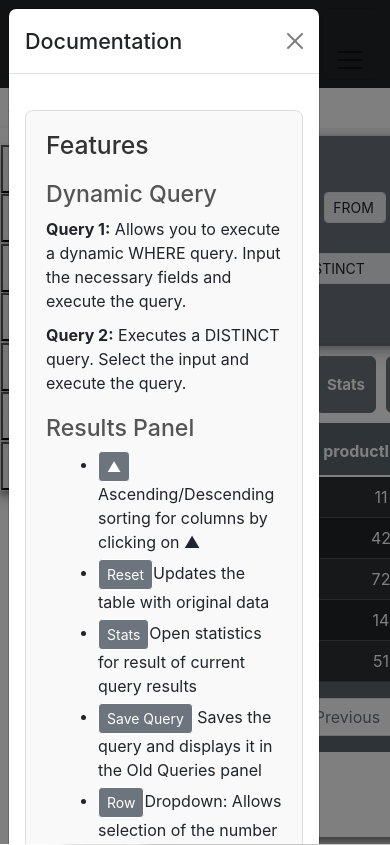
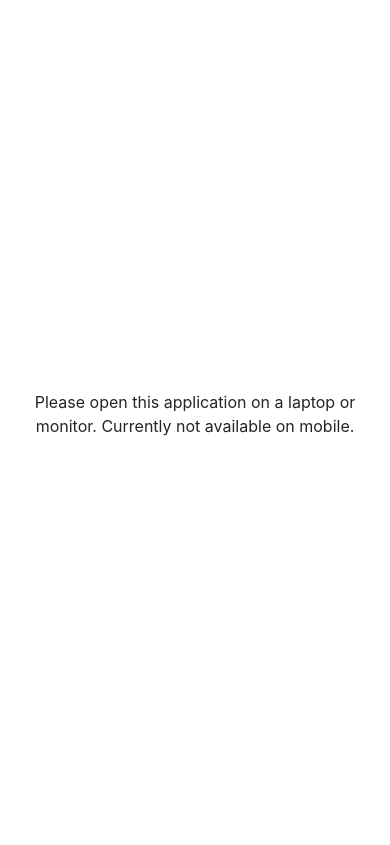
Before and after one commit to Gaurav05082002/Atlan-mysql, a React (Create React App) app: page / in a window 390 px wide. Built offline with nearby package versions, Linux system fonts and the light colour scheme.

Commit message:
final commit

```diff
--- a/public/index.html
+++ b/public/index.html
@@ -9,6 +9,7 @@
       name="description"
       content="Web site created using create-react-app"
     />
+    <meta name="viewport" content="width=device-width, initial-scale=1.0">
     <link rel="apple-touch-icon" href="%PUBLIC_URL%/logo192.png" />
     <!--
       manifest.json provides metadata used when your web app is installed on a
--- a/src/App.js
+++ b/src/App.js
@@ -1,5 +1,5 @@
 // App.js
-import React, { useState } from 'react';
+import React, { useState  , useEffect} from 'react';
 import './App.css';
 import { BrowserRouter as Router, Route, Routes, Link } from 'react-router-dom';
 import Nav from './components/Nav';
@@ -14,8 +14,25 @@ function App() {
 
   const handleCloseGuidelineModal = () => setShowGuidelineModal(false);
 
+  const [isMobile, setIsMobile] = useState(false);
+
+  useEffect(() => {
+    const handleResize = () => {
+      setIsMobile(window.innerWidth <= 768); // Adjust the breakpoint as needed
+    };
+
+    handleResize(); // Set initial state
+
+    window.addEventListener('resize', handleResize);
+
+    return () => {
+      window.removeEventListener('resize', handleResize);
+    };
+  }, []);
+
   return (
     <div className="App">
+    {isMobile ? (<div style={{ textAlign:'center'   , justifyContent:'center', display:"flex" , alignItems:'center' , height:'100vh'  , padding:'3vh' }} ><p>Please open this application on a laptop or monitor. Currently not available on mobile.</p></div>) : (
       <Router>
         <Nav />
         <Routes>
@@ -39,7 +56,8 @@ function App() {
           </Modal.Footer>
         </Modal>
       </Router>
-    </div>
+    )}
+  </div>
   );
 }
 
--- a/src/components/table/Viewer.css
+++ b/src/components/table/Viewer.css
@@ -24,26 +24,26 @@
   display: flex;
   flex-direction: row;
   justify-content: flex-end;
- /* Adjust the gap as needed */
-  margin-bottom: 10px; /* Adjust the margin as needed */
+
+  margin-bottom: 10px;
   margin-top: 10px;
   /* font-size: 14px; */
 }
 .small-buttons button {
-  font-size: 15px; /* Adjust the font size as needed */
+  font-size: 15px;
   padding: 5px 10px;
-  font-weight: bold; /* Adjust the padding as needed */
+  font-weight: bold;
 }
 .results-heading {
-  margin-right: auto; /* Push the heading to the left */
+  margin-right: auto;
   margin-left: 10px;
-  /* border: solid 2px blue; */
+
   align-items: center;
 }
 .results-heading h5 {
   font-size: 16px;
-  margin-bottom: 0; /* Remove bottom margin for better alignment with buttons */
-  margin-right: 10px; /* Adjust the margin as needed */
+  margin-bottom: 0;
+  margin-right: 10px;
   margin-top: 10px;
   font-family: lobuster;
   font-weight: bold;
```
Also changed, not shown: src/components/table/Viewer.js (+7 -1 lines), 1 other file (tests, documents, lock files or other folders).
